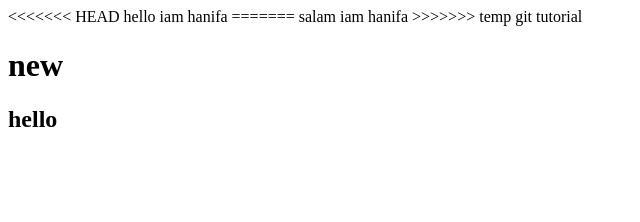
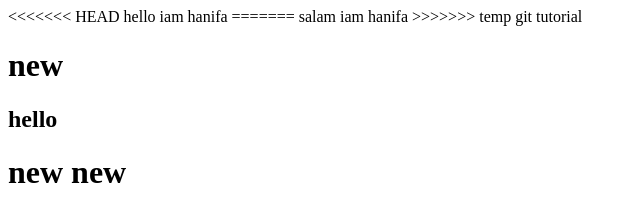
Before and after one commit to HanifaKh/supreme-tribble, a plain HTML site: page index.html in a window 1280 px wide. Shown: the whole page, without its empty margins (0-640 px from the left). Drawn offline with Linux system fonts and the light colour scheme.

Commit message:
add another h1

```diff
--- a/index.html
+++ b/index.html
@@ -18,5 +18,6 @@
     <h2>
         hello
     </h2>
+    <h1> new new</h1>
 </body>
 </html>
```
